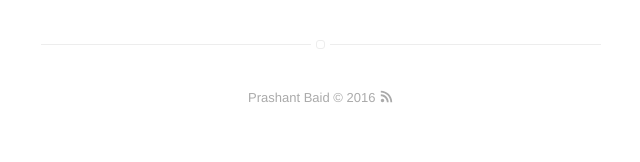
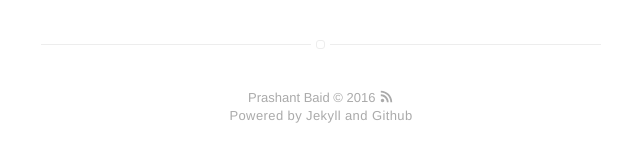
Before and after one commit to prashantbaid/prashantbaid.github.io, a Jekyll site: the page built from index.html, in a window 1280 px wide. Shown: the part 484-646 px from the top of the page, without its empty margins (319-959 px from the left). Built offline with Jekyll 4.4.1, drawn with Linux system fonts in a browser that asks for light colours.

Commit message:
some configuration changes, updated footer

```diff
--- a/_config.yml
+++ b/_config.yml
@@ -4,7 +4,7 @@ bio: 'The Sound of Silence'
 # main text of home
 picture: 'assets/images/avatar.jpeg'
 
-url: http://prashantbaid.github.io
+url: http://prashantb.com
 # your url: http://USERNAME.github.io
 # if testing locally: http://localhost:3000
 
--- a/_includes/footer.html
+++ b/_includes/footer.html
@@ -1,3 +1,7 @@
 <footer class="footer-main">
     {{ site.name }} © {{ site.time | date: '%Y' }} <a class="link" href="{{ site.url }}/feed.xml" target="_blank"><svg class="icon icon-rss"><use xlink:href="#icon-rss"></use></svg></a>
+
+    <p class="extra">
+        Powered by Jekyll and Github
+    </p>
 </footer>
```
